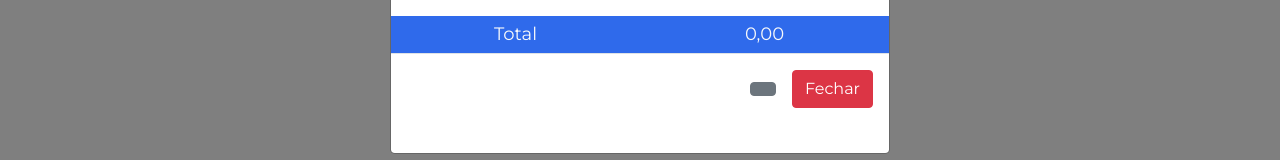
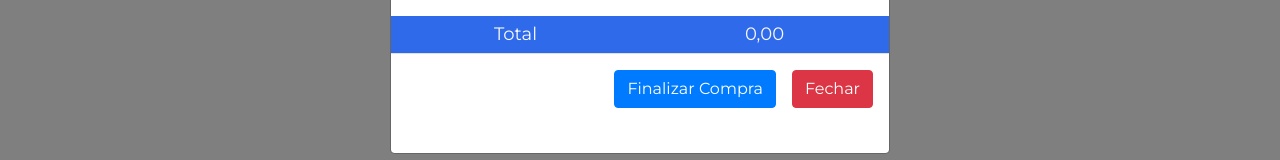
Before and after one commit to markindessanti/pokestore-react, a React (Create React App) app: page / in a window 1280 px wide. Both pictures are taken after a click on the element 1238 px from the left and 172 px from the top of the page. Shown: the part 594-754 px from the top of the page. Built offline with nearby package versions, Linux system fonts and the light colour scheme; no server answers.

Commit message:
Resolvido problema do label do ButtonModalFinalizar

```diff
--- a/src/components/ModalCarrinho/index.js
+++ b/src/components/ModalCarrinho/index.js
@@ -32,7 +32,7 @@ const ModalCarrinho = (props) => {
 					<div className="div-inline">Total</div><div className="div-inline">{total.toFixed(2).toString().replace('.', ',')}</div>
 				</div>
 				<ModalFooter>
-					<ButtonModalFinalizar color="primary">{buttonLabel}</ButtonModalFinalizar>
+					<ButtonModalFinalizar buttonLabel={buttonLabel} color="primary">{buttonLabel}</ButtonModalFinalizar>
 					<Button className="btn btn-danger" onClick={toggle}>Fechar</Button>
 				</ModalFooter>
 			</Modal>
--- a/src/components/ModalFinalizar/ButtonModalFinalizar.js
+++ b/src/components/ModalFinalizar/ButtonModalFinalizar.js
@@ -10,7 +10,7 @@ const ButtonModalFinalizar = (props) => {
 
 	return (
 		<React.Fragment>
-			<Button className="btn" onClick={toggle} />
+			<Button color="primary" className="btn" onClick={toggle}>{props.buttonLabel}</Button>
 			<ModalFinalizar buttonLabel="Fechar" className="modal-finalizar" modal={modal} toggle={toggle} />
 		</React.Fragment>
 	);
```
